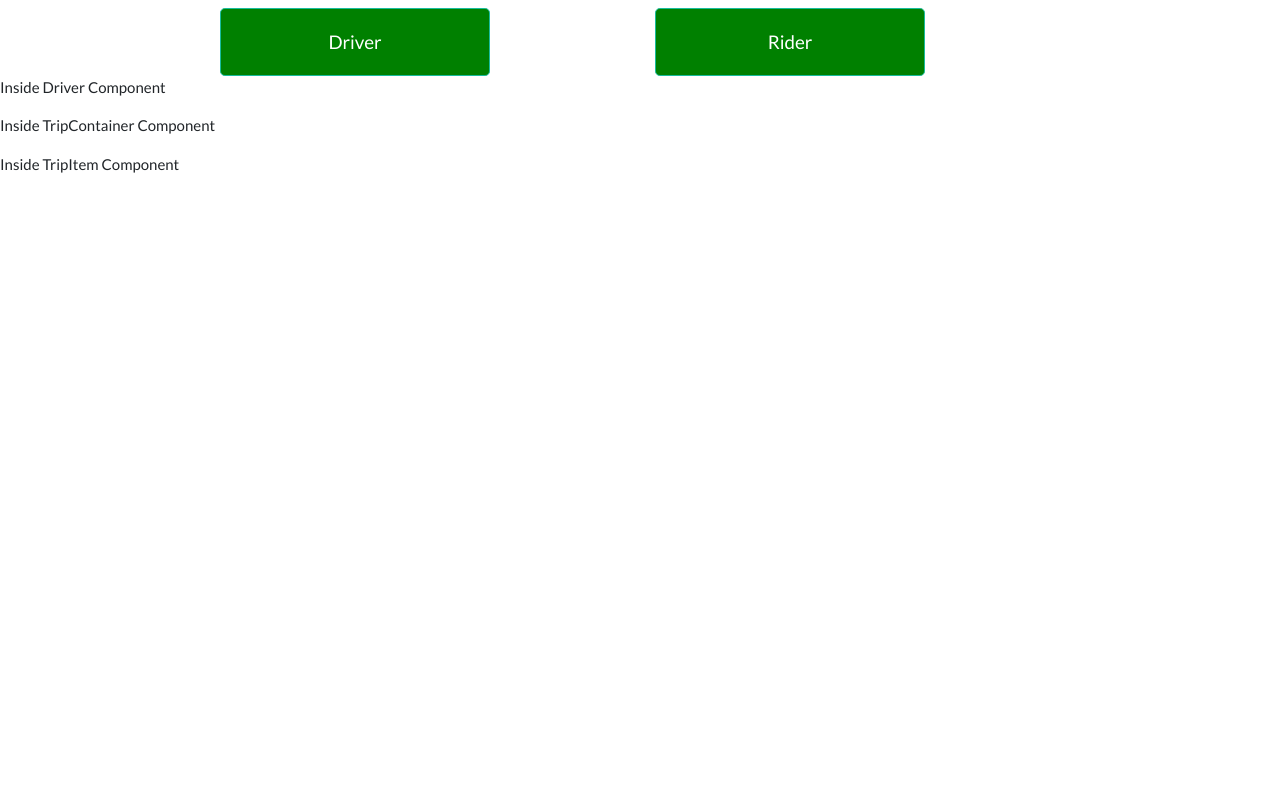
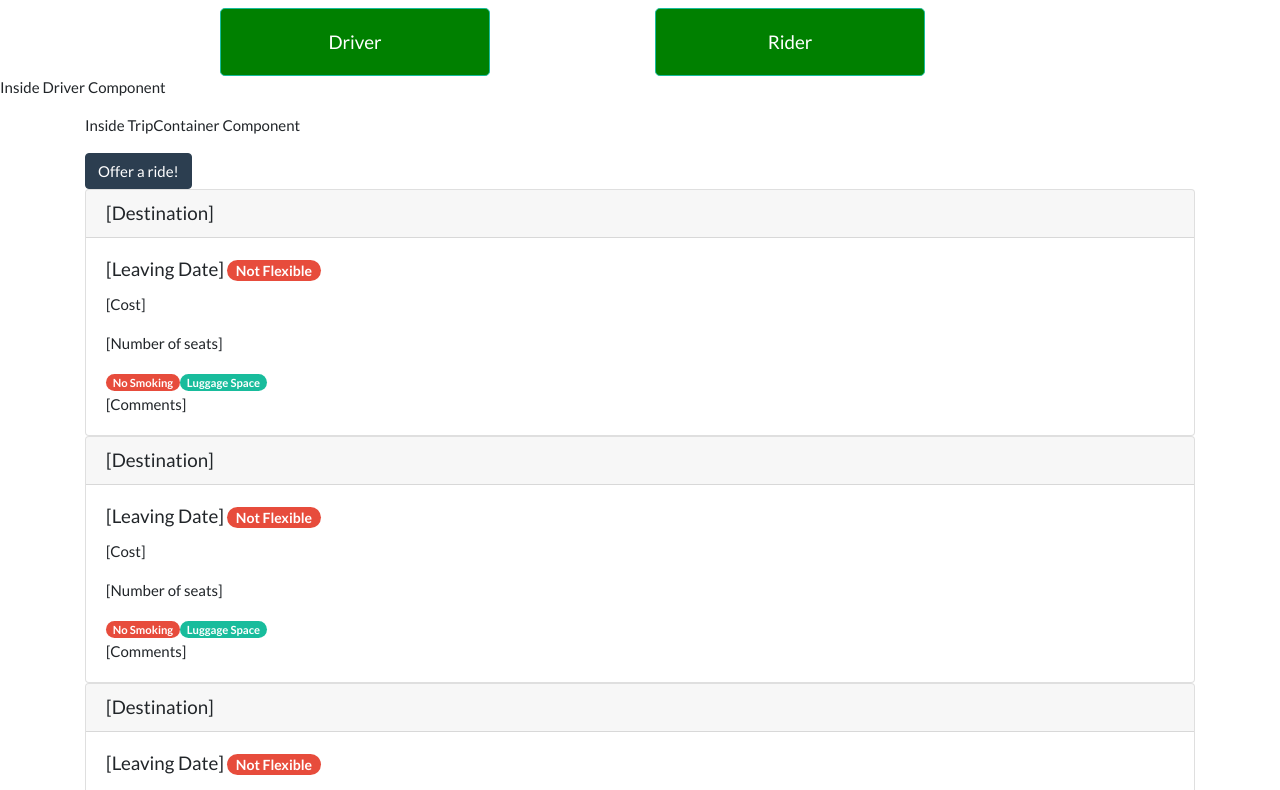
Before and after one commit to mrgmacandog/gravel, a React (Create React App) app in the folder client/: page /driver in a window 1280 px wide. Shown: the part 510-1300 px from the top of the page. Before the commit the page ends 800 px from the top, so only its background shows below. Built offline with nearby package versions, Linux system fonts and the light colour scheme.

Commit message:
Add Trip components

```diff
--- a/client/src/components/TripContainer/index.js
+++ b/client/src/components/TripContainer/index.js
@@ -1,13 +1,22 @@
 import React from "react";
+import { Link } from "react-router-dom";
 import TripItem from "../TripItem";
 
 // Can change to stateful component if need be
 function TripContainer() {
     return (
-        <React.Fragment>
+        <div className="container">
             <p>Inside TripContainer Component</p>
+
+            {/* TODO: Depending on state, make this "Request a ride!" for  */}
+            <Link to="/driver-post" className="btn btn-primary">Offer a ride!</Link>
+
+            {/* TODO: Refactor with Array.map() */}
             <TripItem />
-        </React.Fragment>
+            <TripItem />
+            <TripItem />
+            <TripItem />
+        </div>
     );
 }
 
--- a/client/src/components/TripItem/index.js
+++ b/client/src/components/TripItem/index.js
@@ -3,7 +3,21 @@ import React from "react";
 // Can change to stateful component if need be
 function TripItem() {
     return (
-        <p>Inside TripItem Component</p>
+        <div className="card">
+            <h5 className="card-header">[Destination]</h5>
+            <div className="card-body">
+                <h5 className="card-title">[Leaving Date] <span className="badge badge-pill badge-danger">Not Flexible</span></h5>
+                <p className="card-text">[Cost]</p>
+                <p className="card-text">[Number of seats]</p>
+
+                <span className="badge badge-pill badge-danger">No Smoking</span>
+                <span className="badge badge-pill badge-success">Luggage Space</span>
+
+                <p className="card-text">[Comments]</p>
+
+                {/* <a href="#" className="btn btn-primary">Go somewhere</a> */}
+            </div>
+        </div>
     );
 }
 
```
